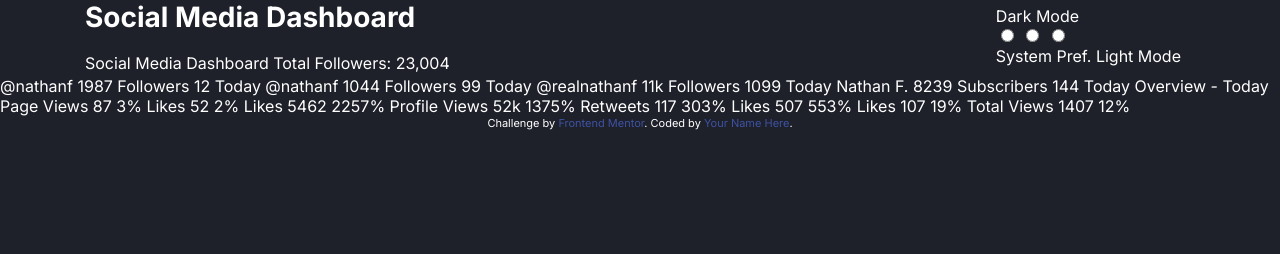
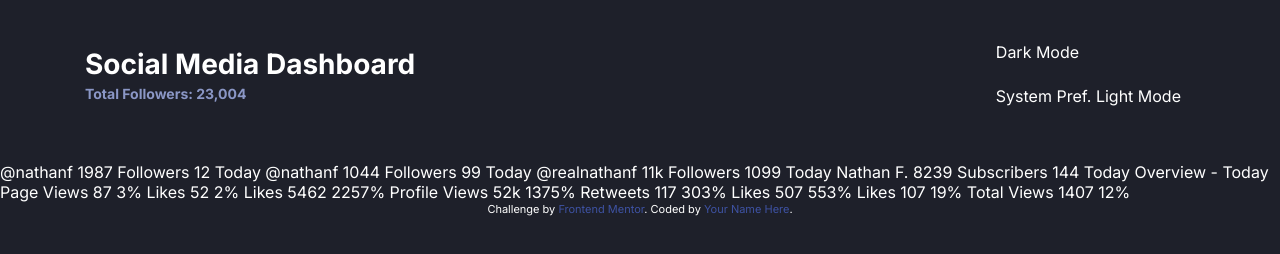
Before and after one commit to esraahisham753/social-media-dashboard, a website: page index.html in a window 1280 px wide. Drawn offline with Linux system fonts and the light colour scheme.

Commit message:
Add header and toggle styles

```diff
--- a/app/scss/components/header.scss
+++ b/app/scss/components/header.scss
@@ -1,15 +1,24 @@
 @use '../utils/' as *;
 
 .header {
-    @include breakpoint(large) {
+    margin-top: rem(36);
+
+    @include breakpoint(medium) {
         display: flex;
         justify-content: space-between;
+        align-items: center;
     }
 
     &__title {
 
     }
 
+    &__subtitle {
+        font-size: rem(14);
+        font-weight: 700;
+        color: var(--dark-text1);
+    }
+
     &__toggle {
 
     }
--- a/app/scss/components/toggle.scss
+++ b/app/scss/components/toggle.scss
@@ -1,18 +1,26 @@
-@use '../utils/' as *;
+@use "../utils/" as *;
 
 .toggle {
   border: none;
 
   &__wrapper {
-
+    height: rem(24);
   }
 
   input[type="radio"] {
-
+    opacity: 0;
   }
 
   &__background {
-
+    display: block;
+    height: 100%;
+    background: linear-gradient(
+      225deg,
+      var(--toggle-bg-gradient-end),
+      0%,
+      var(--toggle-bg-gradient-start),
+      98.02%
+    );
   }
 
   &__button {
@@ -23,6 +31,5 @@
   }
 
   label {
-
   }
 }
--- a/app/scss/globals/layout.scss
+++ b/app/scss/globals/layout.scss
@@ -3,7 +3,7 @@
 .container {
   max-width: rem(1110);
   padding: 0 rem(25);
-  margin: 0 auto;
+  margin: 0 auto rem(46);
 
   @include breakpoint(large) {
     padding: 0;
--- a/app/scss/globals/typography.scss
+++ b/app/scss/globals/typography.scss
@@ -4,6 +4,7 @@ h1,
 h2,
 h3 {
     margin-top: 0;
+    line-height: 1.1;
 }
 
 h1 {
@@ -12,8 +13,7 @@ h1 {
     }
 
     font-size: rem(24);
-    margin-bottom: 3px;
-    line-height: 1.1;
+    margin-bottom: rem(3);
 }
 
 a,
--- a/index.html
+++ b/index.html
@@ -39,7 +39,7 @@
     <header class="header container">
       <div class="header__title">
         <h1>Social Media Dashboard</h1>
-        Social Media Dashboard Total Followers: 23,004
+        <span class="header__subtitle">Total Followers: 23,004</span>
       </div>
 
       <fieldset aria-label="Theme Toggle" role="radiogroup" class="header__toggle toggle">
@@ -47,7 +47,7 @@
         <div class="toggle__wrapper">
           <input type="radio" name="theme" id="dark">
           <input type="radio" name="theme" id="system">
-          <input type="radio" name="theme" id="light">
+          <input type="radio" name="theme" id="light" checked>
           <span aria-hidden="true" class="toggle__background"></span>
           <span aria-hidden="true" class="toggle__button"></span>
         </div>
```
Also changed, not shown: dist/style.css, 1 other file. Lines whose indentation alone changed are shown as unchanged.
